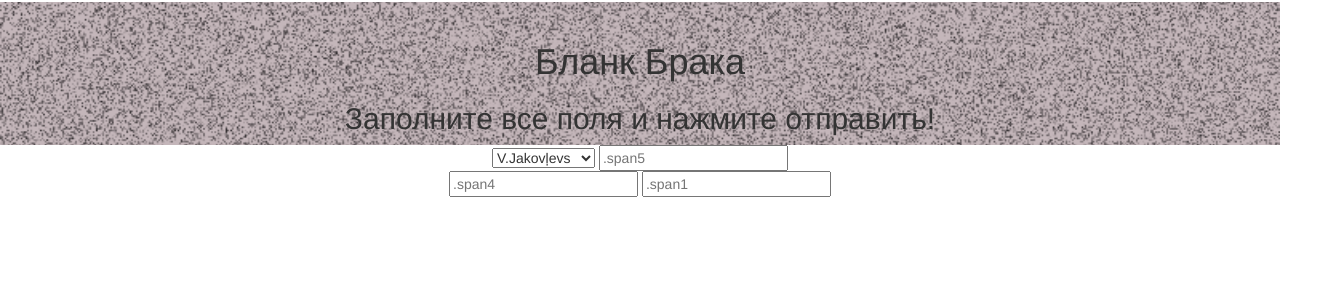
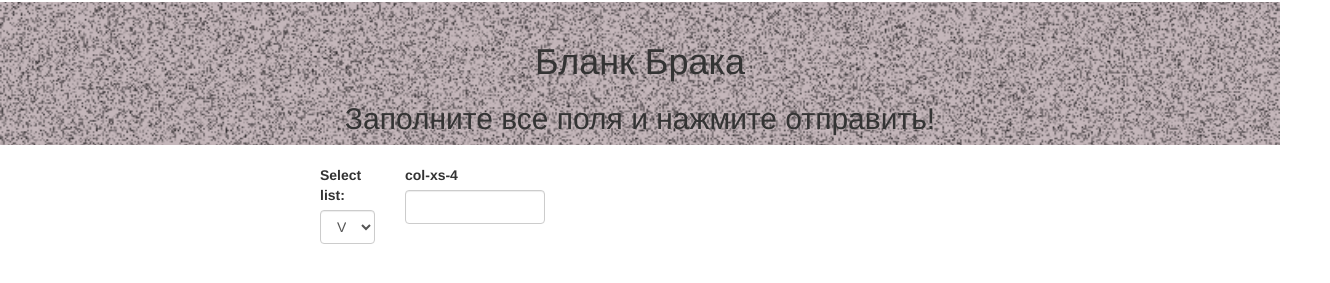
Before and after one commit to vladkour12/GGWP, a plain HTML site: page GGWP-site/index.html in a window 1280 px wide. Shown: the part 111-394 px from the top of the page, 1330 px wide, since content can reach past the window. Drawn offline with Linux system fonts and the light colour scheme; files whose address does not match are found by name.

Commit message:
vlakdour

```diff
--- a/GGWP-site/assets/css/style.css
+++ b/GGWP-site/assets/css/style.css
@@ -63,7 +63,9 @@ hr {
 
 }
 
-.controls {
-  text-align: center;
-  border-spacing:inherit;
-}
+#form {
+  position: absolute; /* Абсолютное позиционирование */
+    left: 300px; /* Положение от левого края */
+    right: -50px;
+    padding: 20px;
+    vertical-align: sub;
--- a/GGWP-site/index.html
+++ b/GGWP-site/index.html
@@ -34,21 +34,36 @@
         <h2>Заполните все поля и нажмите отправить!</h2>
       </div>
   </div>
-  <div class="controls">
-  <select>
-    <option>V.Jakovļevs</option>
-    <option>J.Jarovaja</option>
-    <option>J.Arčibasova</option>
-    <option>Dmitrijs</option>
-    <option>A.Snikers</option>
-  </select>
-    <input class="span5" type="text" placeholder=".span5">
+  <div id="form">
+  <form action="http://ab-w.net/comments.php" method="post" name="commentform" id="commentform">
+    <div class="form-group row">
+      <div class="col-xs-1">
+        <label for="nr1">Select list:</label>
+      <select class="form-control" id="nr1">
+        <option value="n1">V.Jakovļevs</option>
+        <option value="n2">J.Jarovaja</option>
+        <option value="n3">J.Arčibasova</option>
+        <option value="n4">Dmitrijs</option>
+        <option value="n5">A.Snikers</option>
+      </select>
+    </div>
+<!--
+  <div class="col-xs-2">
+    <label for="ex1">col-xs-1</label>
+    <input class="form-control" id="ex1" type="text">
   </div>
-  <div class="controls controls-row">
-    <input class="span4" type="text" placeholder=".span4">
-    <input class="span1" type="text" placeholder=".span1">
+  <div class="col-xs-2">
+    <label for="ex2">col-xs-3</label>
+    <input class="form-control" id="ex2" type="text">
   </div>
-
+-->
+  <div class="col-xs-2">
+    <label for="ex3">col-xs-4</label>
+    <input class="form-control" id="ex3" type="text">
+  </div>
+</div>
+</form>
+</div>
 
 
 
```
